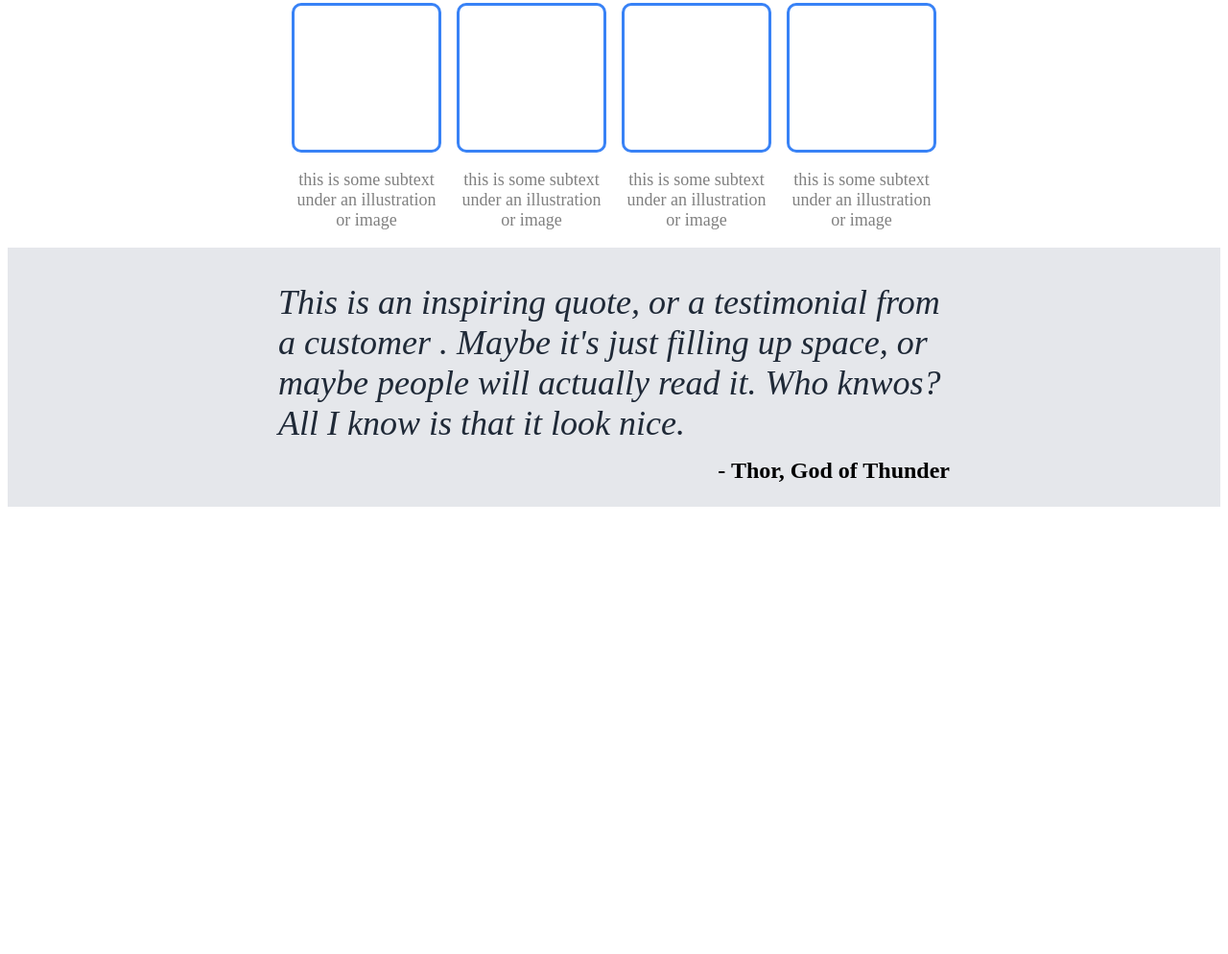
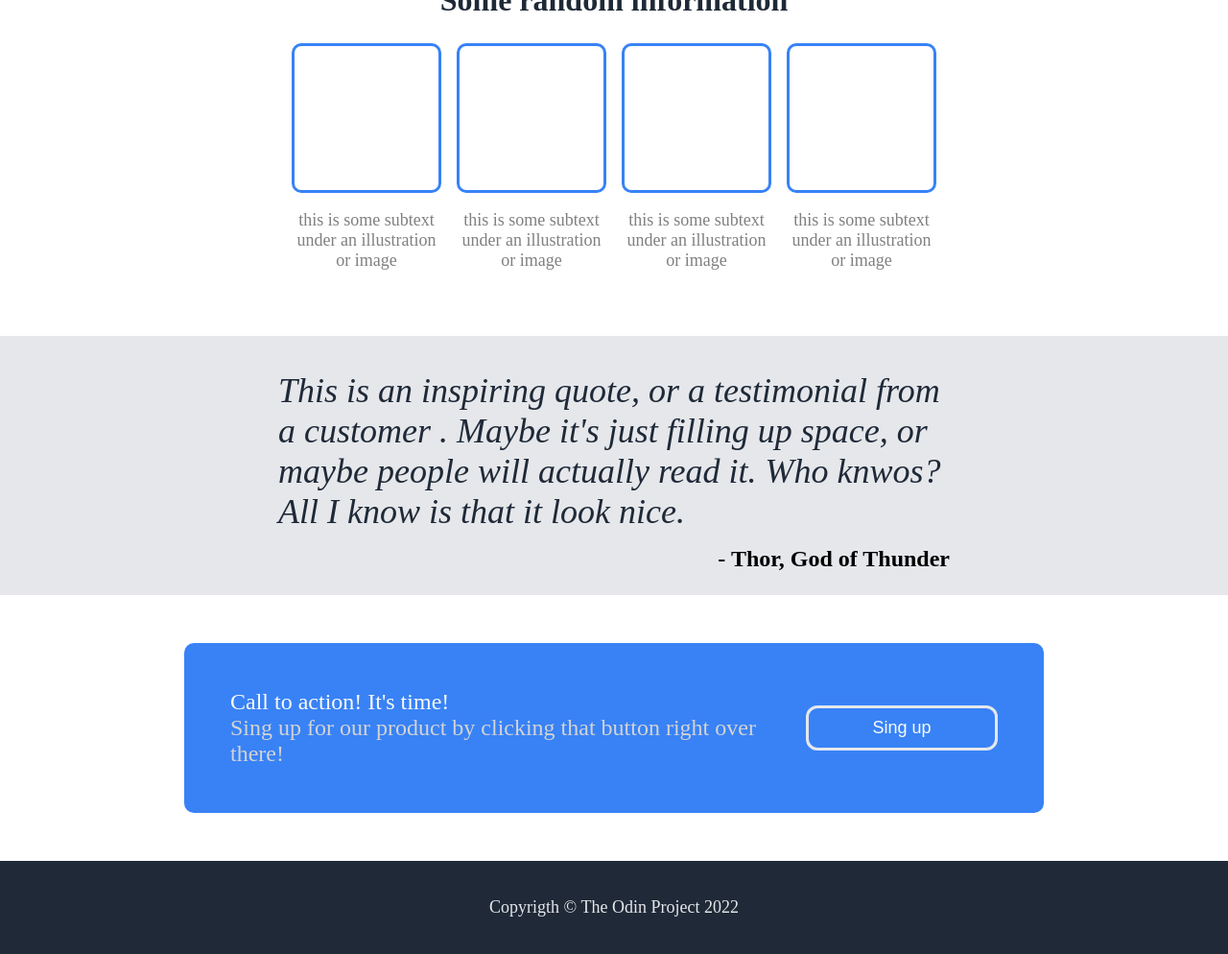
Before and after one commit to sharmarkeGit/foundations-landing-page, a plain HTML site: page index.html in a window 1280 px wide. Shown: the part 590-1584 px from the top of the page at 96% size. Before the commit the page ends 1126 px from the top, so only its background shows below. Drawn offline with Linux system fonts and the light colour scheme.

Commit message:
add footer

```diff
--- a/index.html
+++ b/index.html
@@ -63,5 +63,20 @@
         </div>
     </div>
 
+    <div class="section-4">
+        <div class="action">
+            <div class="action-text">
+                <p>Call to action! It's time!</p>
+                <p>Sing up for our product by clicking that button right over there!</p>
+            </div>
+            <button>Sing up</button>
+        </div>
+    </div>
+
+    <footer>
+        <p>Copyrigth © The Odin Project 2022</p>
+    </footer>
+
+
 </body>
 </html>
--- a/style.css
+++ b/style.css
@@ -1,6 +1,8 @@
 body {
     display: flex;
     flex-direction: column;
+    gap: 50px;
+    margin: 0;
 
 }
 
@@ -153,3 +155,50 @@ h2 {
     margin-top: 0%;
 
 }
+
+/* Section 4*/
+
+.section-4{
+    display: flex;
+    flex-direction: column;
+    align-items: center;
+    font-size: 24px;
+    color: #f9faf8;
+
+}
+
+.action{
+    background-color: #3882f6;
+    width: 800px;
+    padding: 48px;
+    border-radius: 10px;
+    display: flex;
+    justify-content: space-evenly ;
+    align-items: center;
+}
+
+.action button {
+    border: solid #E5E7EB;
+    padding: 10px 16px;
+    width: 200px;
+
+}
+
+.action-text p{
+    margin: 0;
+}
+
+.action-text p:nth-child(2){
+    color: lightgrey;
+}
+
+
+footer {
+    background-color: #1f2937;
+    color: #e5e7eb;
+    display: flex;
+    justify-content: center;
+    padding: 20px;
+    font-size: 18px;
+
+}
```
